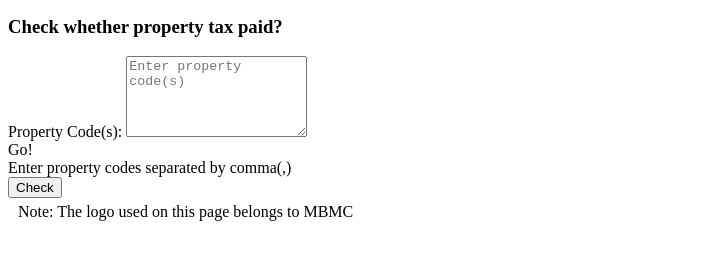
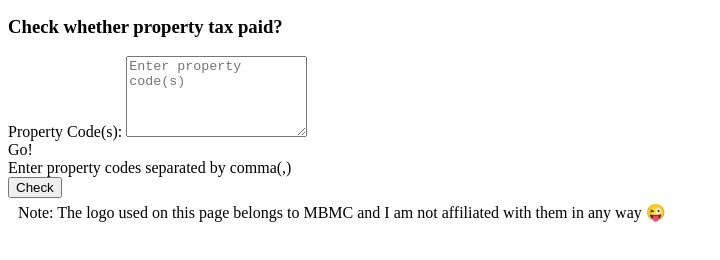
Before and after one commit to nitinjs/MBMC-PropertyTax-PaidOrNot, a website: page index.html in a window 1280 px wide. Shown: the part 102-362 px from the top of the page, without its empty margins (0-720 px from the left). Drawn offline with Linux system fonts and the light colour scheme.

Commit message:
1 file modified

```diff
--- a/index.html
+++ b/index.html
@@ -62,6 +62,6 @@
     </tbody>
   </table>
   <div class="alert alert-info mt-3" style="padding: 5px 10px">
-    Note: The logo used on this page belongs to MBMC
+    Note: The logo used on this page belongs to MBMC and I am not affiliated with them in any way 😜
   </div>
 </div>
```
